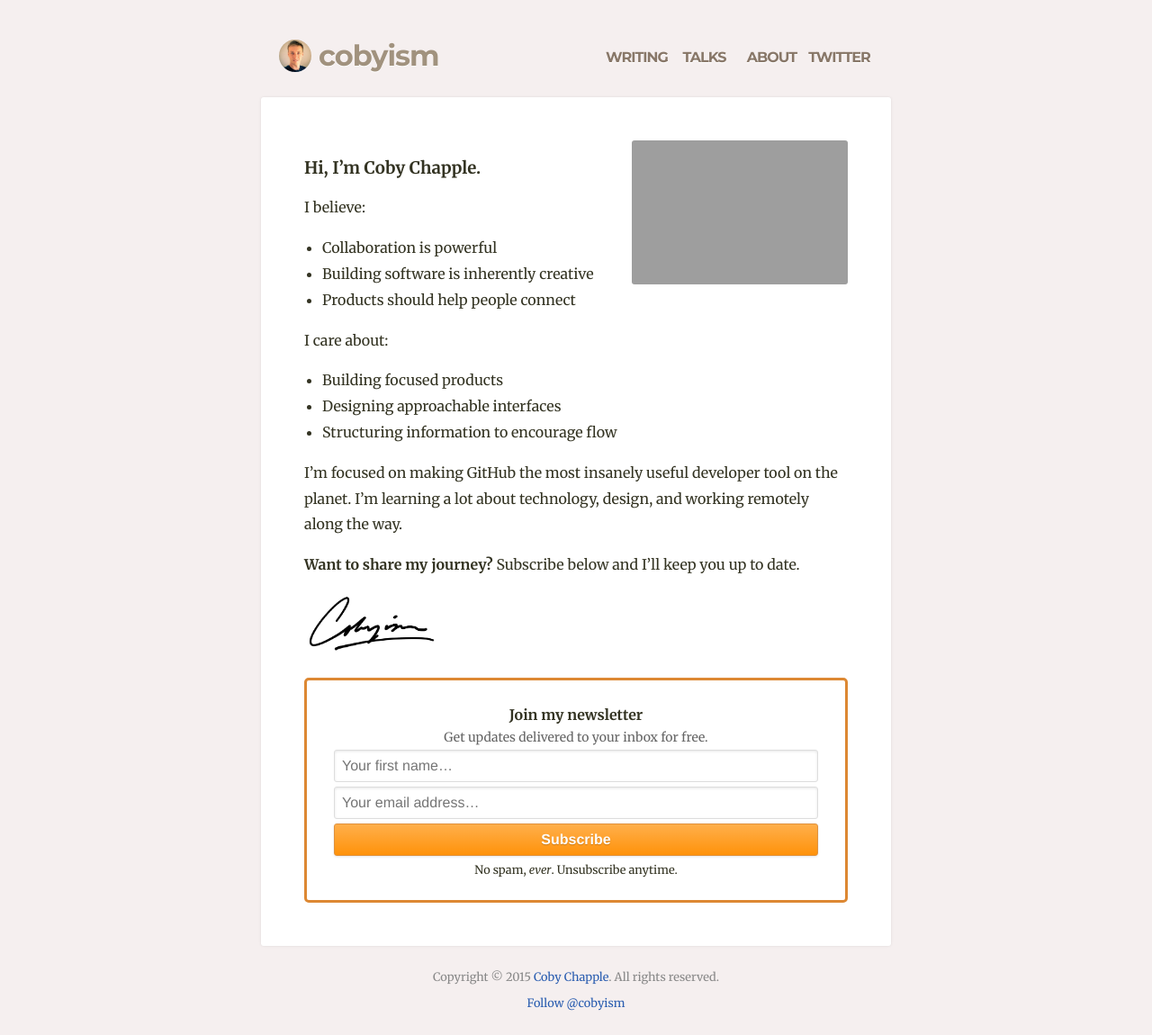
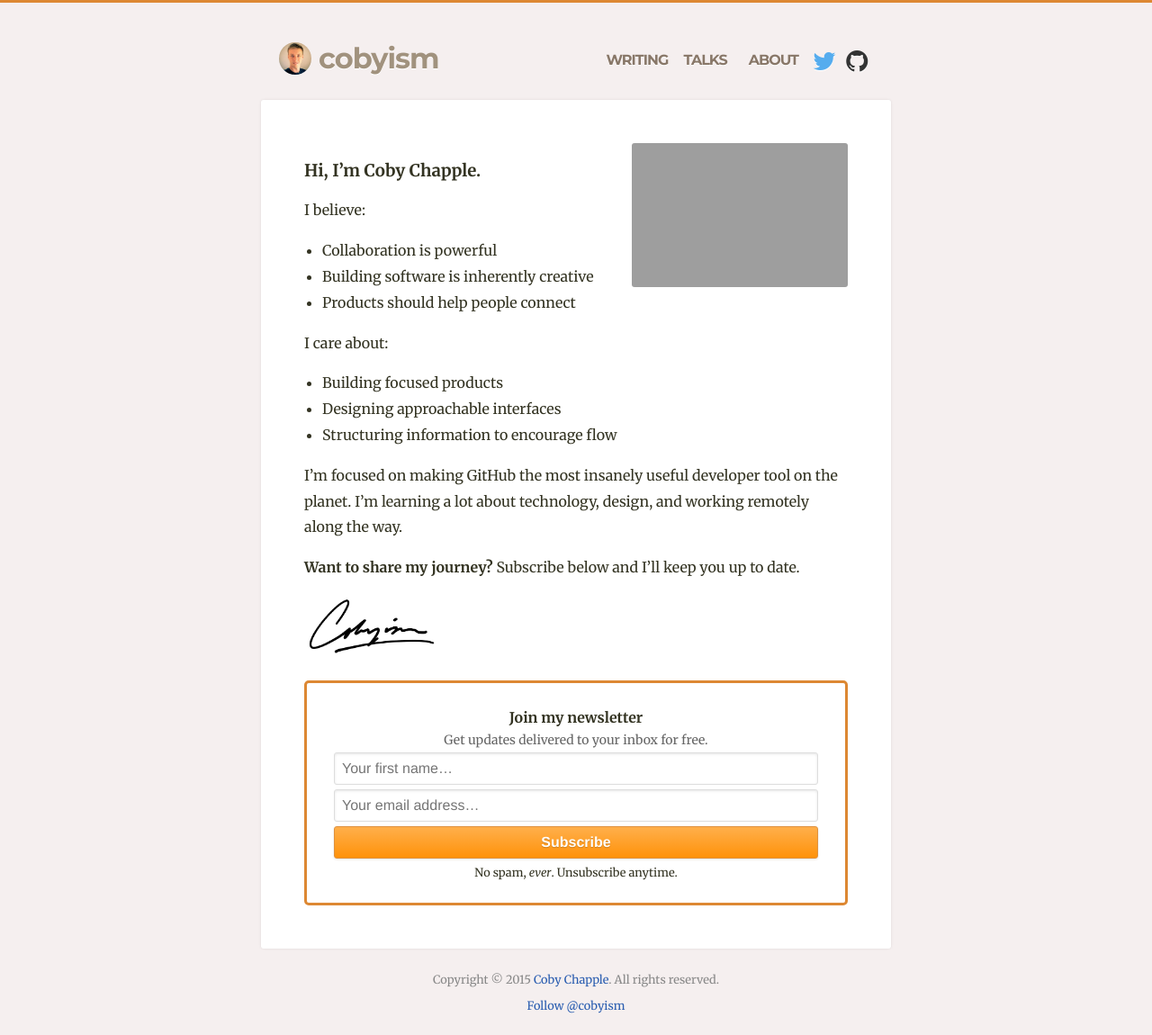
Before and after one commit to cobyism/archived-cobyism.github.io, a Jekyll site: the page built from index.md, in a window 1280 px wide. Shown: the whole page at 90% size. Built offline with Jekyll 4.4.1, drawn with Linux system fonts in a browser that asks for light colours; nearby versions of some CDN libraries; comment, search, counter and statistics services are not loaded; grey boxes are pictures that could not be loaded.

Commit message:
social icons in nav, group posts by year

```diff
--- a/_includes/head.html
+++ b/_includes/head.html
@@ -21,6 +21,9 @@
   <link rel="stylesheet" href="{{ site.baseurl }}public/css/normalize.css">
   <link rel="stylesheet" href="{{ site.baseurl }}public/css/styles.css">
 
+  <!-- Font Awesome -->
+  <link href="//maxcdn.bootstrapcdn.com/font-awesome/4.2.0/css/font-awesome.min.css" rel="stylesheet">
+
   <link rel="icon" type="image/png" href="{{ site.baseurl }}public/favicon-96x96.png" sizes="96x96">
   <link rel="icon" type="image/png" href="{{ site.baseurl }}public/favicon-16x16.png" sizes="16x16">
   <link rel="icon" type="image/png" href="{{ site.baseurl }}public/favicon-32x32.png" sizes="32x32">
--- a/_includes/header.html
+++ b/_includes/header.html
@@ -10,7 +10,12 @@
       <li><a href="{{ site.baseurl }}writing/">Writing</a></li>
       <li><a href="{{ site.baseurl }}talks/">Talks</a></li>
       <li><a href="{{ site.baseurl }}about/">About</a></li>
-      <li><a href="https://twitter.com/{{ site.author.handle }}">Twitter</a></li>
+      <li class="social">
+        <a href="https://twitter.com/{{ site.author.handle }}" target="_blank"><i class="fa fa-twitter" title="Twitter"></i></a>
+      </li>
+      <li class="social">
+        <a href="https://github.com/{{ site.author.handle }}" target="_blank"><i class="fa fa-github" title="GitHub"></i></a>
+      </li>
     </ul>
   </nav>
 
--- a/public/css/styles.scss
+++ b/public/css/styles.scss
@@ -17,6 +17,7 @@
 }
 
 body {
+  border-top: 3px solid #d83;
   background: #F5EFEF;
   color: #332;
   font-family: "Merriweather", Georgia, serif;
@@ -70,9 +71,27 @@ header {
     width: 25%;
     padding: 0;
 
+    &.social {
+      width: 12%
+    }
+
     a {
       color: #887768;
     }
+  }
+
+  .fa {
+    font-size: 28px;
+    vertical-align: middle;
+  }
+  .fa-twitter {
+    color: #55ACEE;
+  }
+  .fa-github {
+    color: #333;
+  }
+  .fa-instagram {
+    color: #3f729b;
   }
 }
 
@@ -423,3 +442,12 @@ article {
   display: block;
   width: 100%;
 }
+
+.year-group {
+  color: #888;
+}
+
+.rss-link {
+  float: right;
+  color: orange;
+}
```
Also changed, not shown: writing/index.md (+13 -2 lines).
